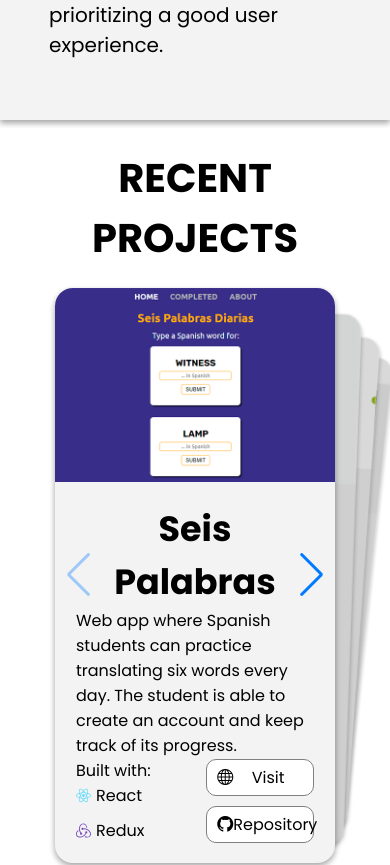
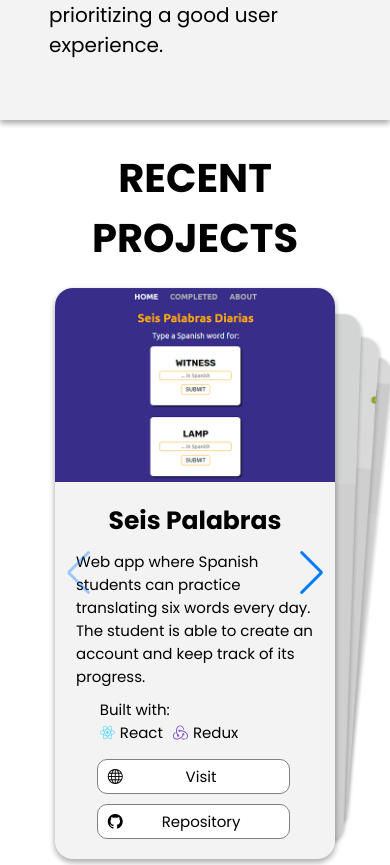
Before and after one commit to orozCoding/portfolio-v1, a React (Create React App) app: page / in a window 390 px wide. Shown: the part 841-1706 px from the top of the page. Built offline with nearby package versions, Linux system fonts and the light colour scheme.

Commit message:
Improve responsive design on works section

```diff
--- a/src/App.css
+++ b/src/App.css
@@ -102,9 +102,9 @@ section {
   min-height: 100vh;
 }
 
-@media screen and (max-height: 420px) {
+@media screen and (orientation: portrait) {
   section {
-    min-height: 150vh;
+    min-height: 0vh;
   }
 }
 
--- a/src/components/Projects/Projects.css
+++ b/src/components/Projects/Projects.css
@@ -119,3 +119,23 @@
   width: 15px;
   height: 15px;
 }
+
+@media screen and (max-width: 500px) {
+  .slice-info-ctn {
+    gap: 10px;
+    font-size: 15px;
+  }
+  .slice-info-ctn h4 {
+    font-size: 25px;
+  }
+
+  .slice-footer {
+    flex-direction: column;
+    align-items: center;
+  }
+
+  .slice-footer-left,
+  .slice-footer-right {
+    width: 80%;
+  }
+}
--- a/src/sections/Works.css
+++ b/src/sections/Works.css
@@ -84,6 +84,7 @@
 
   .section-works-ctn-left {
     width: 100%;
+    max-width: 500px;
   }
 
   .section-works-ctn-right {
```
